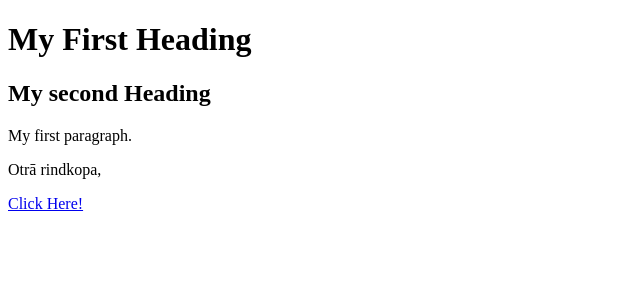
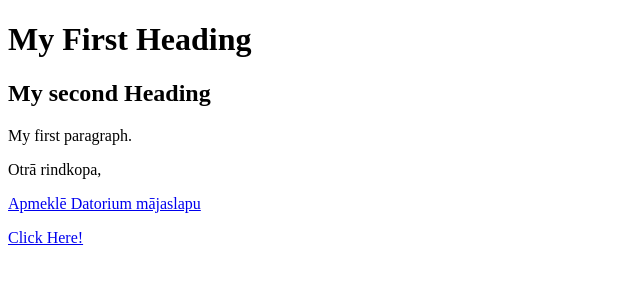
Before and after one commit to liene11/my-first-webpage, a plain HTML site: page index.html in a window 1280 px wide. Shown: the whole page, without its empty margins (0-640 px from the left). Drawn offline with Linux system fonts and the light colour scheme.

Commit message:
added link

```diff
--- a/index.html
+++ b/index.html
@@ -7,6 +7,9 @@
 <p>My first paragraph.</p>
 <p>Otrā rindkopa,</p>
 
+
+
+  <p><a href="https://datorium.eu">Apmeklē Datorium mājaslapu<a>
   <p><a href="botton.html">Click Here!</a></p>
   </body>
 </html>
```
